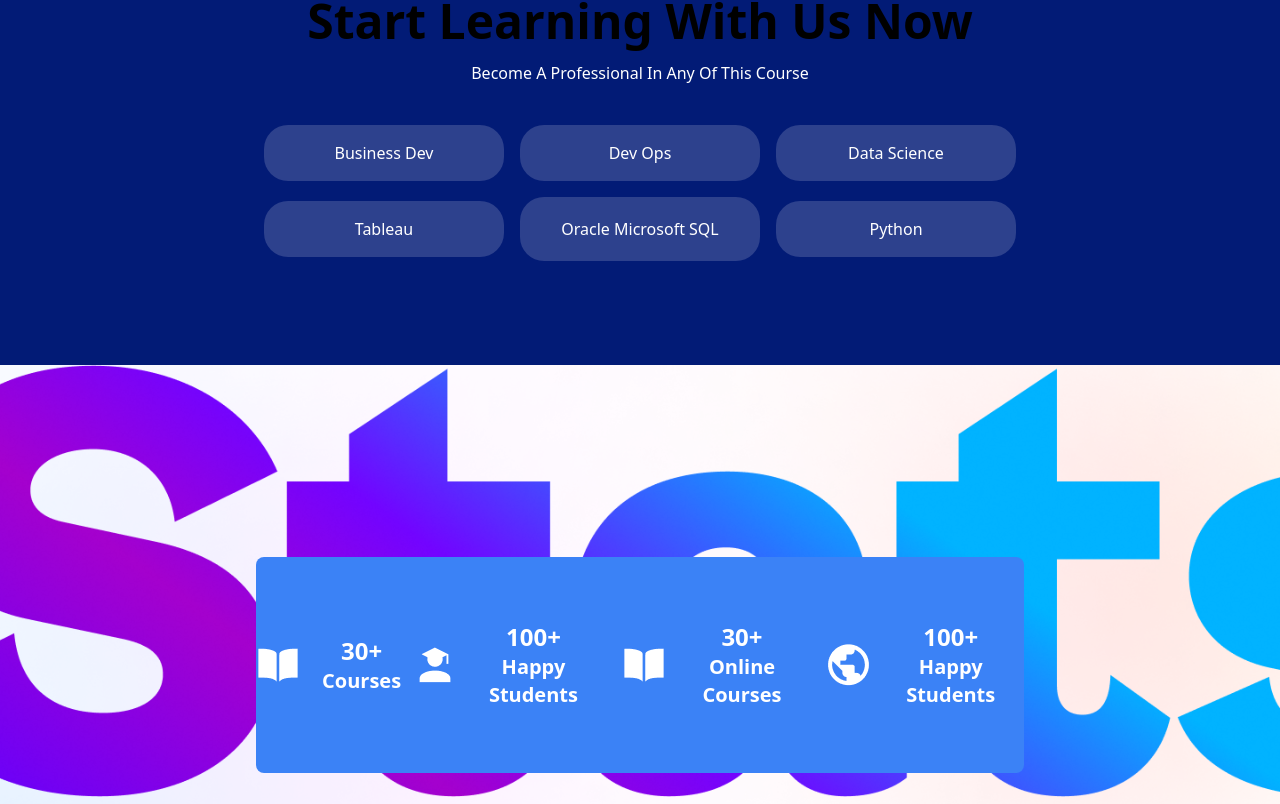
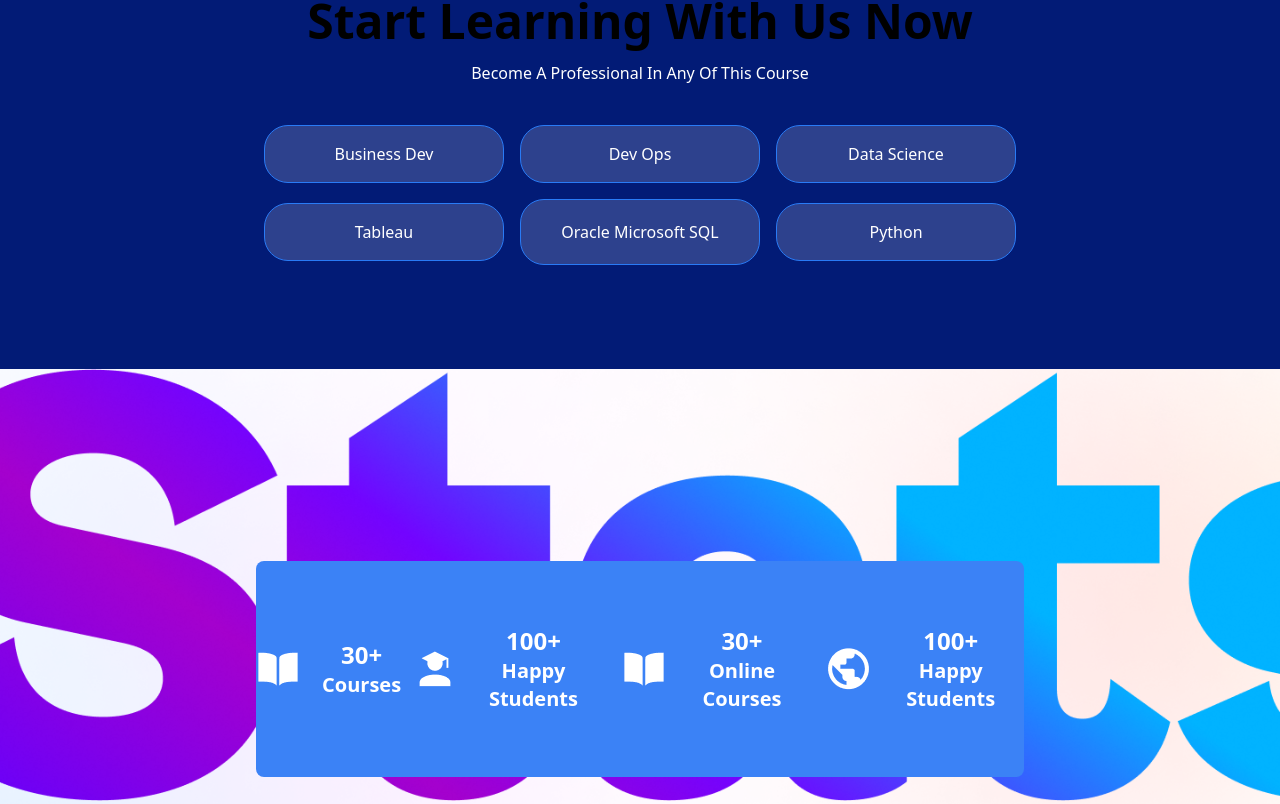
Before and after one commit to edoubleone/e1xacademyfrontend, a React (Create React App) app: page / in a window 1280 px wide. Shown: the part 3116-3920 px from the top of the page. Built offline with nearby package versions, Linux system fonts and the light colour scheme.

Commit message:
updated the subcribe input

```diff
--- a/src/components/Start.jsx
+++ b/src/components/Start.jsx
@@ -15,17 +15,17 @@ function Start() {
         </div>
         <div className="flex justify-center items-center">
           <div className="w-64 p-2">
-            <div className="h-full bg-[#2d418d] flex flex-col justify-center items-center py-4 rounded-3xl text-white ">
+            <div className="h-full bg-[#2d418d]  border border-[#297bf6] flex flex-col justify-center items-center py-4 rounded-3xl text-white ">
               <p>Business Dev</p>
             </div>
           </div>
           <div className="w-64 p-2">
-            <div className="h-full bg-[#2d418d] flex flex-col justify-center items-center py-4 rounded-3xl text-white ">
+            <div className="h-full bg-[#2d418d]  border border-[#297bf6]  flex flex-col justify-center items-center py-4 rounded-3xl text-white ">
               <p>Dev Ops</p>
             </div>
           </div>
           <div className="w-64 p-2">
-            <div className="h-full bg-[#2d418d] flex flex-col justify-center items-center py-4 rounded-3xl text-white ">
+            <div className="h-full bg-[#2d418d] border border-[#297bf6] flex flex-col justify-center items-center py-4 rounded-3xl text-white ">
               <p>Data Science</p>
             </div>
           </div>
@@ -33,17 +33,17 @@ function Start() {
 
         <div className="flex justify-center items-center">
           <div className="w-64 p-2">
-            <div className="h-full bg-[#2d418d] flex flex-col justify-center items-center py-4 rounded-3xl  text-white">
+            <div className="h-full bg-[#2d418d]  border border-[#297bf6] flex flex-col justify-center items-center py-4 rounded-3xl  text-white">
               <p className="text-center">Tableau</p>
             </div>
           </div>
           <div className="w-64 p-2">
-            <div className="h-full bg-[#2d418d] flex flex-col justify-center items-center  py-5 rounded-3xl  text-white">
+            <div className="h-full bg-[#2d418d] border border-[#297bf6] flex flex-col justify-center items-center  py-5 rounded-3xl  text-white">
               <p className="text-center">Oracle Microsoft SQL</p>
             </div>
           </div>
           <div className="w-64 p-2">
-            <div className="h-full bg-[#2d418d] flex flex-col justify-center items-center py-4 rounded-3xl text-white ">
+            <div className="h-full bg-[#2d418d] border border-[#297bf6] flex flex-col justify-center items-center py-4 rounded-3xl text-white ">
               <p className="text-center">Python</p>
             </div>
           </div>
--- a/src/components/Subscribe.jsx
+++ b/src/components/Subscribe.jsx
@@ -38,8 +38,7 @@ function Subscribe() {
               <input
                 type="text"
                 placeholder="Enter Email"
-                className="px-16 py-2 rounded-lg border border-transparent focus:outline-none bg-opacity-50"
-                style={{ color: "transparent" }}
+                className="px-16 py-2 rounded-lg focus:outline-none bg-[#021b76] bg-opacity-50"
               />
 
               <button className="bg-[#e46601] hover:bg-[#e46601] text-white py-2 px-4 rounded-lg">
```
